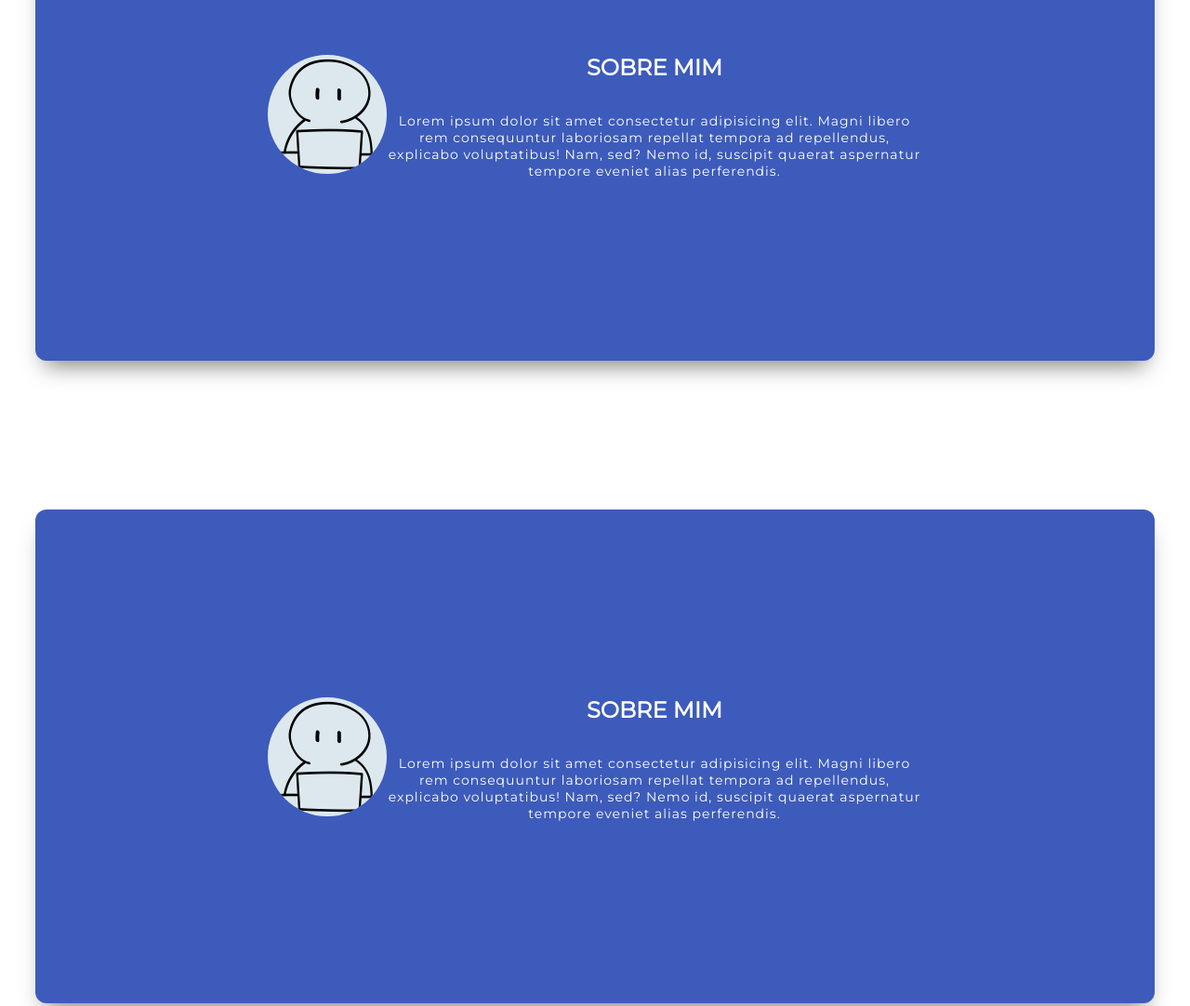
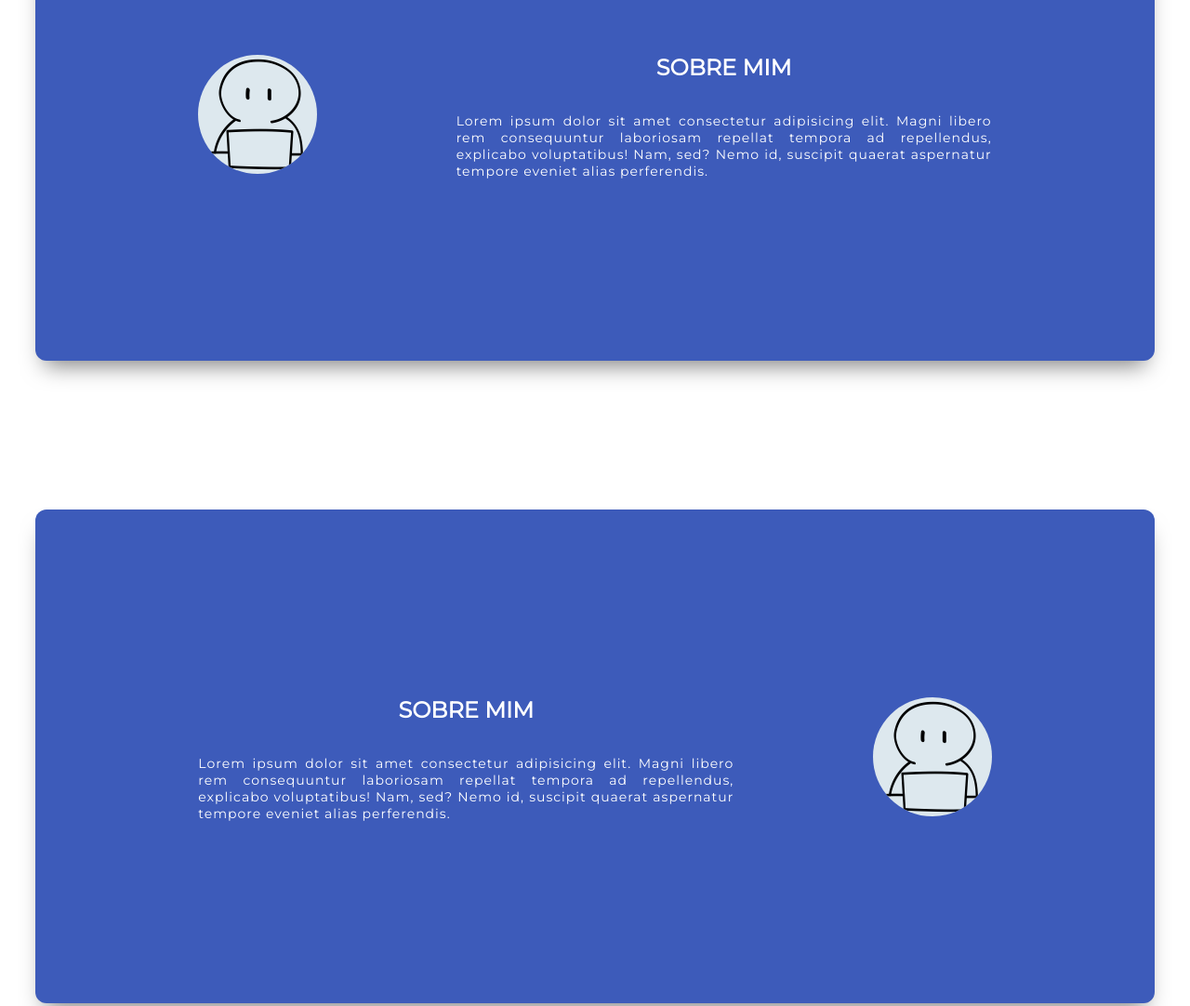
Before and after one commit to TrezzeIohan/myPortfolio, a plain HTML site: page index.html in a window 1280 px wide. Shown: the part 1100-2182 px from the top of the page at 93% size. Drawn offline with Linux system fonts and the light colour scheme.

Commit message:
CSS rules change and JS animation
Fixed the space between elements inside contet-boxes. Started animating the first image. IT STILL LACKS A TRANSITION.

```diff
--- /dev/null
+++ b/assets/clipart_animations.js
@@ -0,0 +1,14 @@
+//Criando todas as variáveis com referência aos elementos do DOM
+
+let worker = document.querySelector('#worker');
+
+function changeWorkerImg(){
+    worker.setAttribute('src', 'images/worker2.png')
+}
+
+function ogWorkerImg(){
+    worker.setAttribute('src', 'images/worker1.png')
+}
+
+worker.addEventListener('mouseover', changeWorkerImg);
+worker.addEventListener('mouseout', ogWorkerImg);
--- a/assets/style.css
+++ b/assets/style.css
@@ -96,8 +96,9 @@ p{
     }
 }
 
+
+
 /*Estilização do conteúdo principal*/
-
 main {
     display: flex;
     justify-content: center;
@@ -116,7 +117,7 @@ main {
     background-color: #3D5BBA;
     color: white;
 
-    justify-content: center;
+    justify-content: space-evenly;
     align-items: center;
     flex-direction: row;
 
@@ -143,6 +144,7 @@ main {
     width: 10vw;
     border-radius: 50%;
     background-color: #e4eef0f6;
+    transition-property: all 1s;
 }
 
 .text{
@@ -153,10 +155,17 @@ main {
     max-width: 50%;
 }
 
+.text p{
+    max-width: 50rem;
+    text-align: justify;
+}
+
+section:nth-child(even){
+    flex-direction: row-reverse;
+}
+
 /*Animações do conteúdo principal*/
-.clipart img:hover{
 
-}
 
 
 /*Responsividade para mobile*/
--- a/index.html
+++ b/index.html
@@ -80,6 +80,42 @@
         <main>
             <section class="contentbox">
                 <div class="clipart">
+                    <img id="worker" src="images/worker1.png" alt="Um bonequinho trabalhando">
+                </div>
+
+                <div class="text">
+                    <h2>
+                        SOBRE MIM
+                    </h2>
+                    <p>
+                        Lorem ipsum dolor sit amet consectetur adipisicing elit.
+                        Magni libero rem consequuntur laboriosam repellat tempora
+                        ad repellendus, explicabo voluptatibus! Nam, sed? Nemo id,
+                        suscipit quaerat aspernatur tempore eveniet alias perferendis.
+                    </p>
+                </div>
+            </section>
+
+            <section class="contentbox">
+                <div class="clipart">
+                    <img src="images/worker1.png" alt="Um bonequinho trabalhando">
+                </div>
+
+                <div class="text">
+                    <h2>
+                        SOBRE MIM
+                    </h2>
+                    <p>
+                        Lorem ipsum dolor sit amet consectetur adipisicing elit.
+                        Magni libero rem consequuntur laboriosam repellat tempora
+                        ad repellendus, explicabo voluptatibus! Nam, sed? Nemo id,
+                        suscipit quaerat aspernatur tempore eveniet alias perferendis.
+                    </p>
+                </div>
+            </section>
+
+            <section class="contentbox">
+                <div class="clipart">
                     <img src="images/worker1.png" alt="Um bonequinho trabalhando">
                 </div>
 
@@ -114,6 +150,6 @@
                 </div>
             </section>
         </main>
-
+        <script src="assets/clipart_animations.js"></script>
     </body>
 </html>
```
Also changed, not shown: assets/atribuições.txt.
